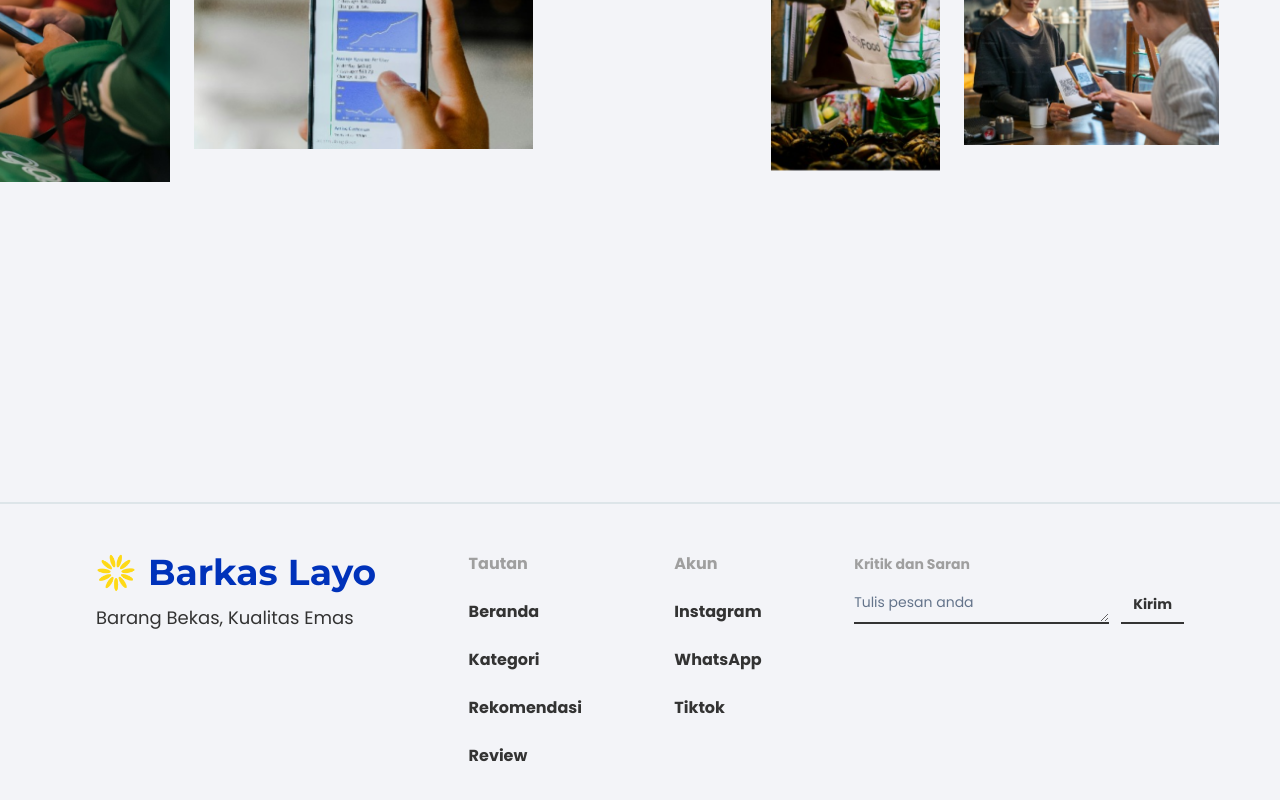
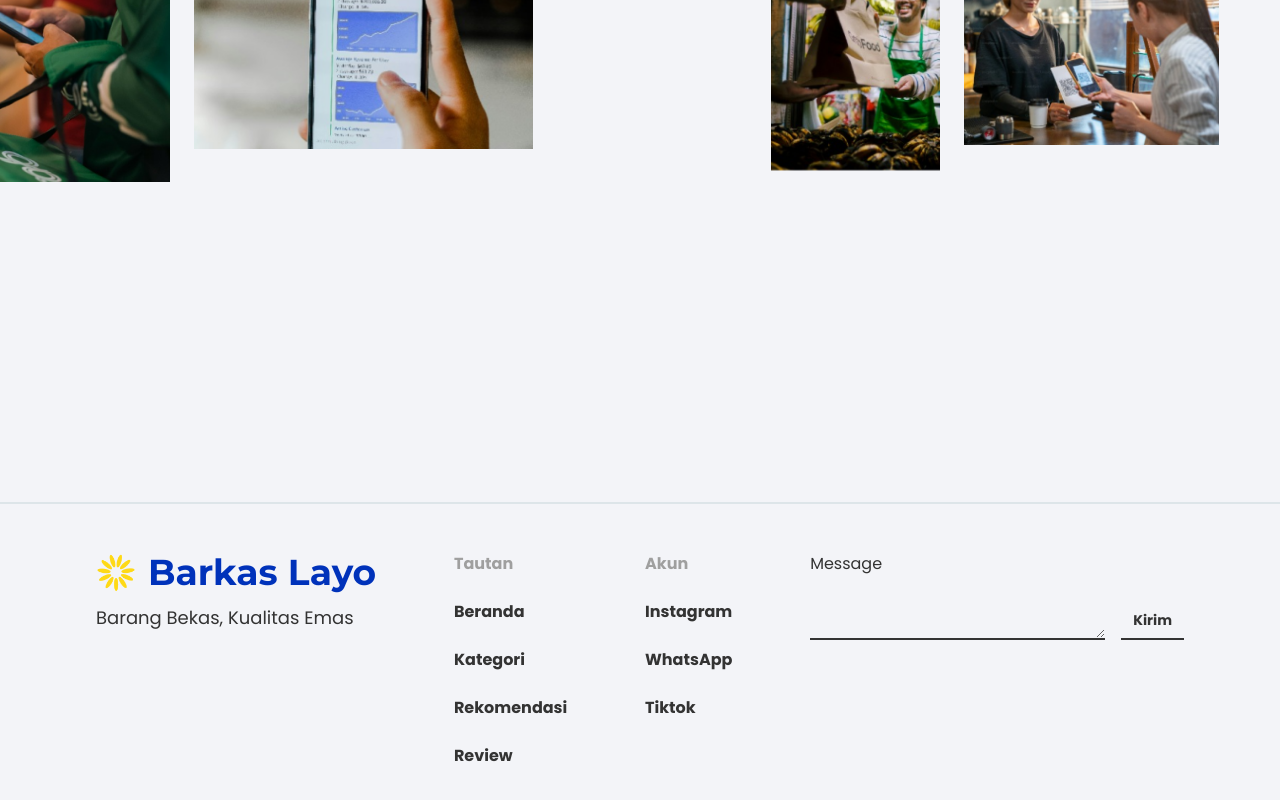
Before and after one commit to mhasaero/Barkas_Layo_WebDev_Techpo_2024, a Next.js app: page / in a window 1280 px wide. Shown: the part 1551-2351 px from the top of the page. Built offline with nearby package versions, Linux system fonts and the light colour scheme.

Commit message:
feat(root/footer): add emailjs for kritik dan saran

```diff
--- a/components/Navbar.tsx
+++ b/components/Navbar.tsx
@@ -9,7 +9,6 @@ import { cn } from "@/lib/utils";
 import {
   Sheet,
   SheetContent,
-  SheetDescription,
   SheetHeader,
   SheetTitle,
   SheetTrigger,
@@ -40,7 +39,7 @@ export default function Navbar() {
           <li
             key={routes.linkTo}
             className={cn("", {
-              "text-primary underline": pathname === routes.address,
+              "text-primary underline": "" === routes.address,
             })}
           >
             <Link href={routes.address}>{routes.linkTo}</Link>
--- a/components/Root/FooterMail.tsx
+++ b/components/Root/FooterMail.tsx
@@ -1,65 +1,53 @@
 "use client";
 
-import { zodResolver } from "@hookform/resolvers/zod";
-import { useForm } from "react-hook-form";
-import { z } from "zod";
+import { useRef } from "react";
+import type { FormEvent } from "react";
+import emailjs from "@emailjs/browser";
+import Head from "next/head";
 
 import { Button } from "@/components/ui/button";
-import {
-  Form,
-  FormControl,
-  FormDescription,
-  FormField,
-  FormItem,
-  FormLabel,
-  FormMessage,
-} from "@/components/ui/form";
-import { Textarea } from "@/components/ui/textarea";
-
-const formSchema = z.object({
-  text: z.string().min(1).max(100),
-});
 
 export function FooterMail() {
-  // 1. Define your form.
-  const form = useForm<z.infer<typeof formSchema>>({
-    resolver: zodResolver(formSchema),
-    defaultValues: {
-      text: "",
-    },
-  });
+  const form = useRef(null);
 
-  // 2. Define a submit handler.
-  function onSubmit(values: z.infer<typeof formSchema>) {
-    // Do something with the form values.
-    // ✅ This will be type-safe and validated.
-    console.log(values);
-  }
+  const sendEmail = (event: FormEvent<HTMLFormElement>) => {
+    event.preventDefault();
+    if (
+      process.env.NEXT_PUBLIC_EMAILJS_SERVICE_ID &&
+      process.env.NEXT_PUBLIC_EMAILJS_TEMPLATE_ID &&
+      process.env.NEXT_PUBLIC_EMAILJS_USER_ID &&
+      form.current
+    ) {
+      emailjs
+        .sendForm(
+          process.env.NEXT_PUBLIC_EMAILJS_SERVICE_ID,
+          process.env.NEXT_PUBLIC_EMAILJS_TEMPLATE_ID,
+          form.current,
+          process.env.NEXT_PUBLIC_EMAILJS_USER_ID,
+        )
+        .then(
+          (result) => {
+            alert(result.text);
+          },
+          (error) => {
+            alert(error.text);
+          },
+        );
+    }
+  };
 
   return (
-    <Form {...form}>
-      <form
-        onSubmit={form.handleSubmit(onSubmit)}
-        className="flex h-fit items-end gap-3"
-      >
-        <FormField
-          control={form.control}
-          name="text"
-          render={({ field }) => (
-            <FormItem>
-              <FormLabel className="font-weight text-muted">
-                <strong>Kritik dan Saran</strong>
-              </FormLabel>
-              <FormControl>
-                <Textarea
-                  placeholder="Tulis pesan anda"
-                  {...field}
-                  className="h-10 rounded-none border-0 border-b-2 border-foreground px-0"
-                />
-              </FormControl>
-              <FormMessage />
-            </FormItem>
-          )}
+    <form onSubmit={sendEmail} className="h-fit space-y-2 md:space-y-6">
+      <label htmlFor="message" className="">
+        Message
+      </label>
+      <div className="flex items-end gap-4">
+        <textarea
+          rows={8}
+          id="message"
+          name="message"
+          className="h-10 border-0 border-b-2 border-foreground bg-background px-0 focus-visible:outline-none"
+          required
         />
         <Button
           type="submit"
@@ -72,7 +60,7 @@ export function FooterMail() {
             Kirim
           </strong>
         </Button>
-      </form>
-    </Form>
+      </div>
+    </form>
   );
 }
--- a/package.json
+++ b/package.json
@@ -9,12 +9,14 @@
     "lint": "next lint"
   },
   "dependencies": {
+    "@emailjs/browser": "^4.4.1",
     "@hookform/resolvers": "^3.9.0",
     "@radix-ui/react-dialog": "^1.1.1",
     "@radix-ui/react-label": "^2.1.0",
     "@radix-ui/react-slot": "^1.1.0",
     "class-variance-authority": "^0.7.0",
     "clsx": "^2.1.1",
+    "emailjs-com": "^3.2.0",
     "lucide-react": "^0.429.0",
     "next": "^14.2.5",
     "react": "^18.3.1",
```
Also changed, not shown: 1 other file (tests, documents, lock files or other folders).
